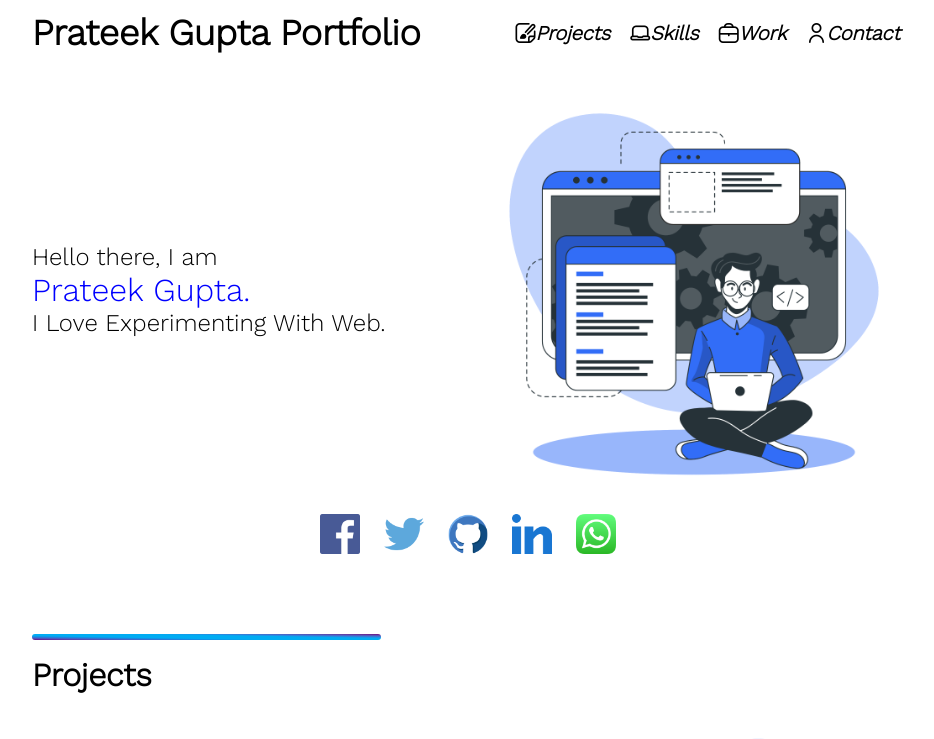
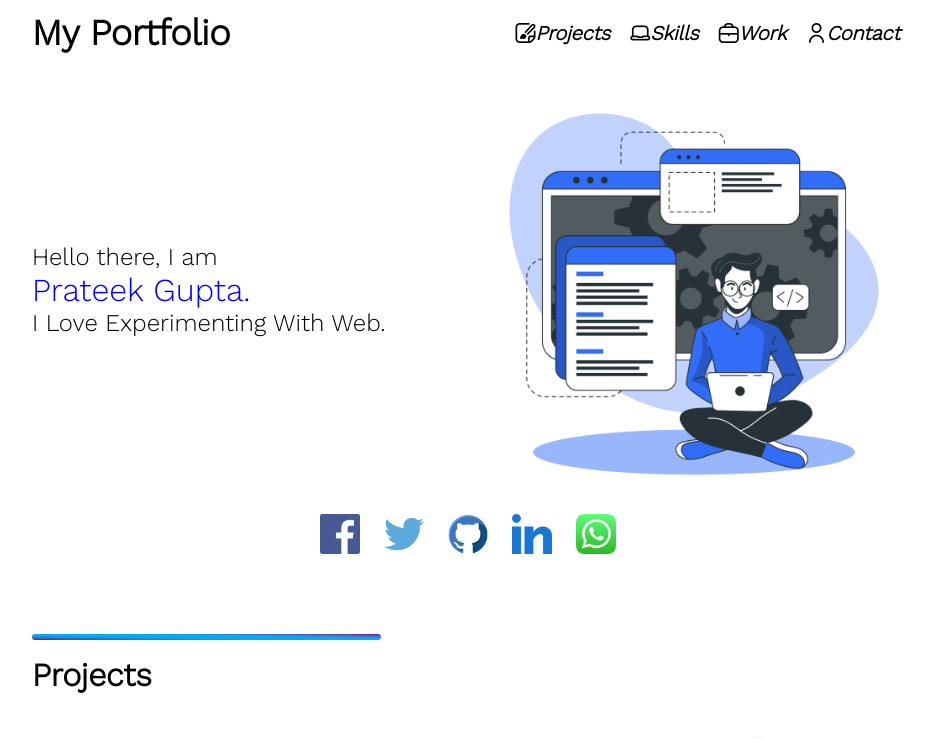
Before and after one commit to guptaPrateek10/myPortfolio, a React (Create React App) app: page / in a window 1280 px wide. Shown: the top 739 px of the page, without its empty margins (172-1106 px from the left). Built offline with nearby package versions, Linux system fonts and the light colour scheme.

Commit message:
frmaer motion added

```diff
--- a/package.json
+++ b/package.json
@@ -4,8 +4,9 @@
   "private": true,
   "dependencies": {
     "cra-template": "1.1.2",
-    "react": "^17.0.2",
-    "react-dom": "^17.0.2",
+    "framer-motion": "^4.1.17",
+    "react": "^18.2.0",
+    "react-dom": "^18.2.0",
     "react-scripts": "4.0.3"
   },
   "scripts": {
--- a/src/App.css
+++ b/src/App.css
@@ -28,6 +28,8 @@
   color: #61dafb;
 }
 
+
+
 @keyframes App-logo-spin {
   from {
     transform: rotate(0deg);
--- a/src/components/body/about/index.js
+++ b/src/components/body/about/index.js
@@ -1,5 +1,7 @@
 import React from "react";
 import SocialContact from "../../common/social-contact/index";
+import { motion } from "framer-motion";
+
 import "./about.css";
 function About() {
   return (
@@ -12,10 +14,14 @@ function About() {
           <br />I Love Experimenting With Web.
         </div>
         <div className="about-photo">
-          <img
+          <motion.img
+            initial={{ opacity: 0, scale: 0.5 }}
+            animate={{ opacity: 1, scale: 1 }}
+            transition={{ duration: 0.5 }}
             src={require("../../../assets/coding.png").default}
-            className="picture" alt=""
-          ></img>
+            className="picture"
+            alt=""
+          ></motion.img>
         </div>
       </div>
       <SocialContact />
--- a/src/components/body/projects/project-card.js
+++ b/src/components/body/projects/project-card.js
@@ -1,7 +1,7 @@
 import "./project-card.css";
 
 import React from "react";
-
+import { motion } from "framer-motion";
 function ProjectCard({ project }) {
   return (
     <div className="project-card">
@@ -9,7 +9,12 @@ function ProjectCard({ project }) {
         <label className="project-title">{project.title}</label>
         <div className="project-links">
           {project.demo && (
-            <a className="project-link" href={project.demo} target="_blank" rel="noreferrer">
+            <a
+              className="project-link"
+              href={project.demo}
+              target="_blank"
+              rel="noreferrer"
+            >
               <div className="link-button">
                 <i className="fi-rr-globe">
                   <span className="link-button-text">Project Link</span>
@@ -18,7 +23,12 @@ function ProjectCard({ project }) {
             </a>
           )}
           {project.github && (
-            <a className="project-link" href={project.github} target="_blank" rel="noreferrer">
+            <a
+              className="project-link"
+              href={project.github}
+              target="_blank"
+              rel="noreferrer"
+            >
               <div className="link-button">
                 <i class="devicon-github-original-wordmark">
                   <span className="link-button-text">Github</span>
@@ -34,7 +44,14 @@ function ProjectCard({ project }) {
           })}
         </div>
       </div>
-      <img src={project.image} className="project-photo" alt=""/>
+      <motion.img
+        initial={{ opacity: 0, scale: 0.4 }}
+        animate={{ opacity: 1, scale: 1 }}
+        transition={{ duration: 0.6 }}
+        src={project.image}
+        className="project-photo"
+        alt=""
+      />
     </div>
   );
 }
--- a/src/components/body/skills/skill-card.js
+++ b/src/components/body/skills/skill-card.js
@@ -1,11 +1,21 @@
 import React from "react";
 import "./skill-card.css";
+import { motion } from "framer-motion";
 function SkillCard({ skill }) {
   return (
-    <div className="skill-card">
+    <motion.div
+      whileHover={{
+        scale: [1, 1.6, 1.2],
+        rotate: [0, 2, -2, 0],
+        transition: {
+          duration: 0.2,
+        },
+      }}
+      className="skill-card"
+    >
       <div className="skill-icon">{skill.icon}</div>
       <label className="skill">{skill.name}</label>
-    </div>
+    </motion.div>
   );
 }
 
--- a/src/components/body/skills/skills.css
+++ b/src/components/body/skills/skills.css
@@ -18,6 +18,7 @@
   display: flex;
   flex-wrap: wrap;
   max-width: 70%;
+  gap:10px;
   justify-content: flex-end;
 }
 
--- a/src/components/common/social-contact/index.js
+++ b/src/components/common/social-contact/index.js
@@ -1,24 +1,49 @@
 import React from "react";
 import { SocialData } from "../../data/social";
 import "./social-contact.css";
-
+import { motion } from "framer-motion";
 function SocialContact() {
   const data = SocialData;
+  // const glowVariants = {
+  //   initial: {
+  //     opacity: 0,
+  //   },
+  //   hover: {
+  //     opacity: 1,
+  //   },
+  // };
 
   return (
-    <div className="social-contact">
+    <motion.div
+      initial="hidden"
+      animate="visible"
+      variants={{
+        hidden: {
+          scale: ["20%", "30%", "40", "50%", "60%"],
+          opacity: [0.4, 0.5, 0.6, 0.7, 0.8],
+        },
+        visible: {
+          scale: ["80%", "100%", "120%", "80%", "100%"],
+          opacity: [0.2, 0.4, 0.6, 0.8, 1],
+          transition: {
+            delay: 1,
+          },
+        },
+      }}
+      className="social-contact"
+    >
       {data.map((item) => {
         return (
-          <div>
+          <div v>
             <a href={item.link} target="_blank" rel="noreferrer">
               <div className="social-icon-div">
-                <img src={item.icon} className="social-icon" alt=""/>
+                <img src={item.icon} className="social-icon" alt="" />
               </div>
             </a>
           </div>
         );
       })}
-    </div>
+    </motion.div>
   );
 }
 
--- a/src/components/header/index.js
+++ b/src/components/header/index.js
@@ -2,13 +2,46 @@ import React, { useState } from "react";
 import "./header.css";
 import Mobile from "./mobile";
 import Web from "./web";
-
+import { motion } from "framer-motion";
 function Header() {
   const [isOpen, setIsOpen] = useState(false);
+
   return (
     <div className="header">
-      <div className="logo">Prateek Gupta Portfolio</div>
-      <div className="menu">
+      <motion.div
+        initial={{
+          x: -500,
+          opacity: 0,
+          scale: 0.5,
+        }}
+        animate={{
+          x: 0,
+          opacity: 1,
+          scale: 1,
+        }}
+        transition={{
+          duration: 1,
+        }}
+        className="logo"
+      >
+        My Portfolio
+      </motion.div>
+      <motion.div
+        initial={{
+          x: 500,
+          opacity: 0,
+          scale: 0.5,
+        }}
+        animate={{
+          x: 0,
+          opacity: 1,
+          scale: 1,
+        }}
+        transition={{
+          duration: 1.2,
+        }}
+        className="menu"
+      >
         <div className="web-menu">
           <Web />
         </div>
@@ -18,7 +51,7 @@ function Header() {
           </div>
           {isOpen && <Mobile isOpen={isOpen} setIsOpen={setIsOpen} />}
         </div>
-      </div>
+      </motion.div>
     </div>
   );
 }
--- a/src/components/header/mobile/index.js
+++ b/src/components/header/mobile/index.js
@@ -1,5 +1,6 @@
 import React from "react";
 import "./mobile.css";
+
 function Mobile({ isOpen, setIsOpen }) {
   return (
     <div className="mobile">
--- a/src/components/home/home.css
+++ b/src/components/home/home.css
@@ -5,6 +5,15 @@
   width: 70%;
 }
 
+.progress-bar {
+  position: fixed;
+  top: 0;
+  left: 0;
+  right: 0;
+  height: 10px;
+  background: var(--red);
+  transform-origin: 0%;
+}
 @media only screen and (max-width: 1024px) {
   .home {
     width: 90%;
--- a/src/index.js
+++ b/src/index.js
@@ -1,11 +1,19 @@
 import React from "react";
-import ReactDOM from "react-dom";
+// import ReactDOM from "react-dom";
 import "./index.css";
 import App from "./App";
+import { createRoot } from "react-dom/client";
 
-ReactDOM.render(
+const container = document.getElementById("root");
+const root = createRoot(container);
+root.render(
   <React.StrictMode>
     <App />
-  </React.StrictMode>,
-  document.getElementById("root")
+  </React.StrictMode>
 );
+// ReactDOM.render(
+//   <React.StrictMode>
+//     <App />
+//   </React.StrictMode>,
+//   document.getElementById("root")
+// );
```
Also changed, not shown: 2 other files (tests, documents, lock files or other folders).
